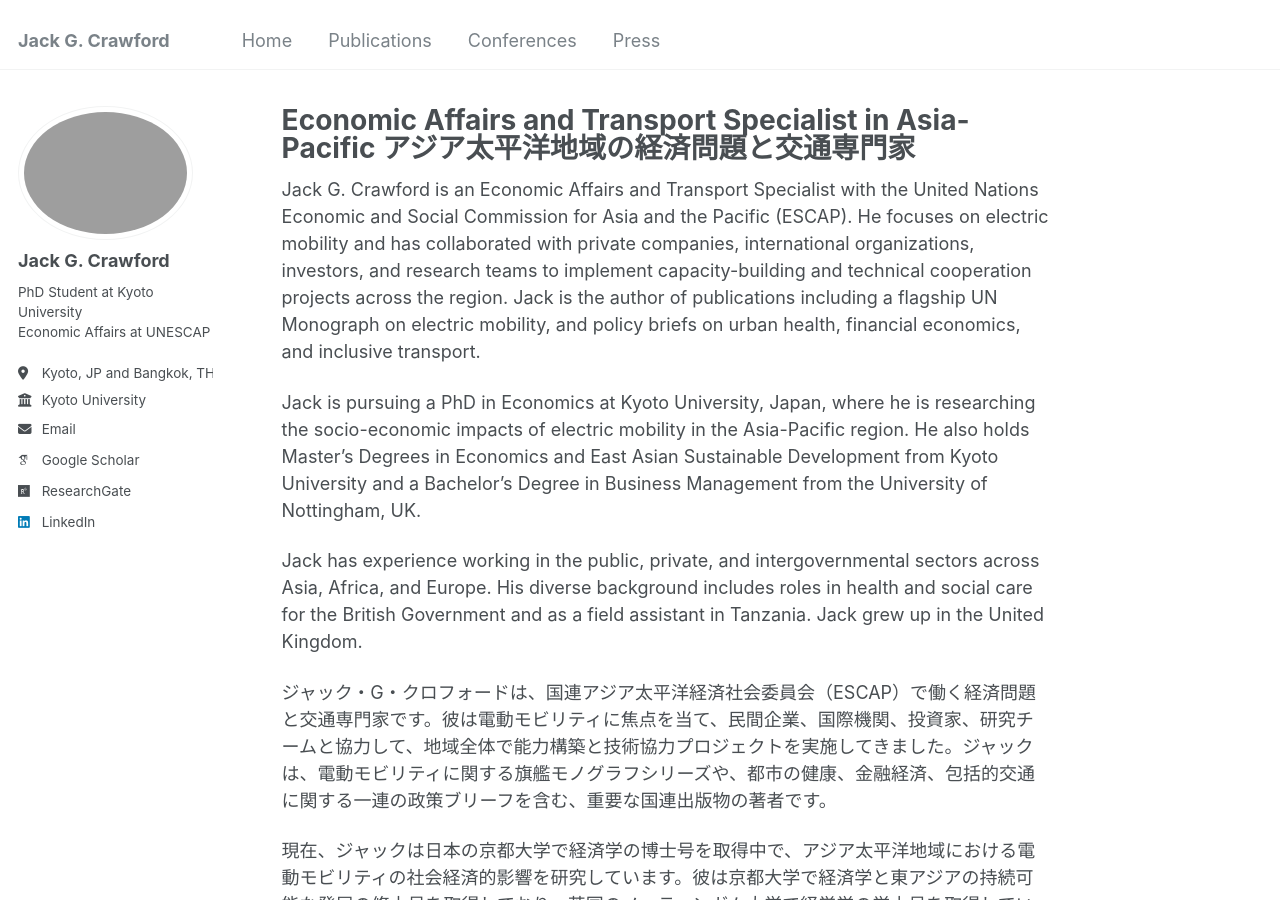
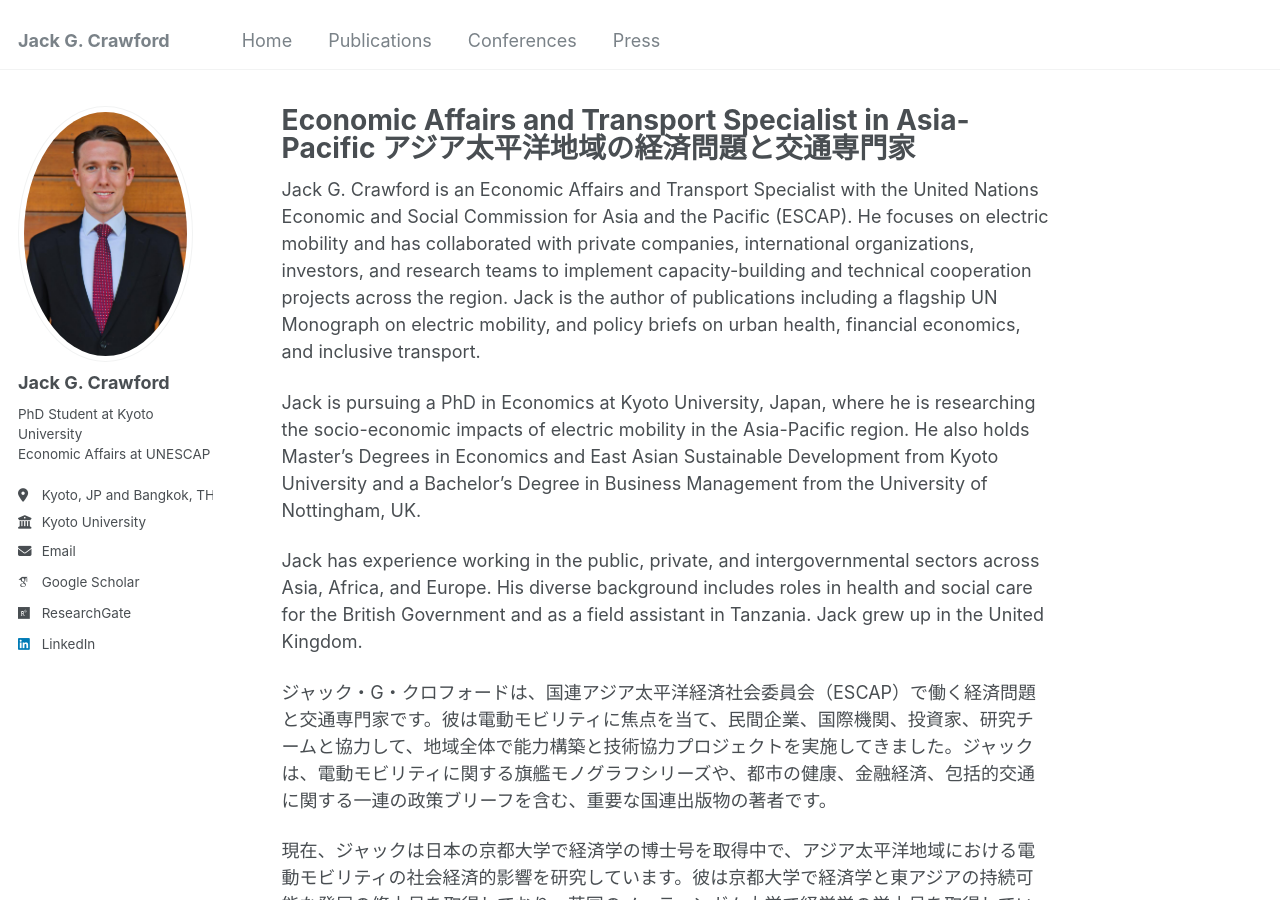
Before and after one commit to jackgcrawford/jackcrawford, a Jekyll site: the page built from _pages/about.md, in a window 1280 px wide and 900 px high. Built offline with Jekyll 4.4.1, drawn with Linux system fonts in a browser that asks for light colours; some web fonts are replaced.

Commit message:
Update _config.yml

```diff
--- a/_config.yml
+++ b/_config.yml
@@ -20,7 +20,7 @@
 #               If a field is blank the icon and link will not appear, otherwise it will be shown.
 #               Additional customization can be done by editing /_includes/author-profile.html
 author:
-  avatar           : "Profile_JC.jpg"
+  avatar           : "Digital ID Photo.jpeg"
   name             : "Jack G. Crawford"
   pronouns         : # example: "she/her"
   bio              : "PhD Student at Kyoto University <br/> Economic Affairs at UNESCAP"
```
